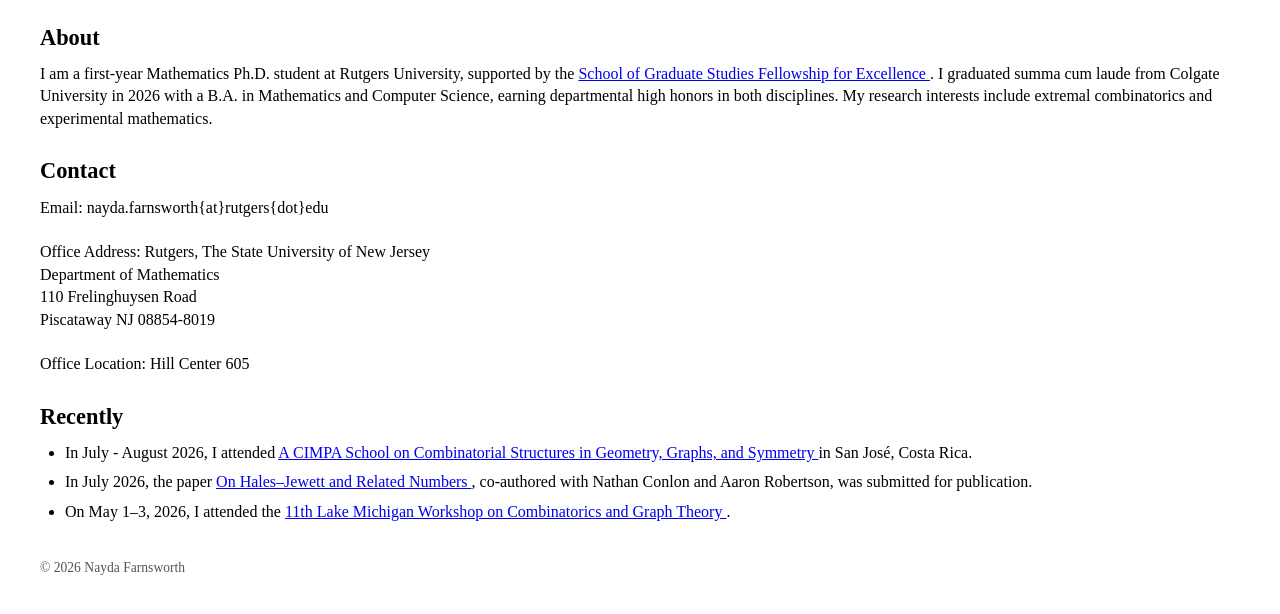
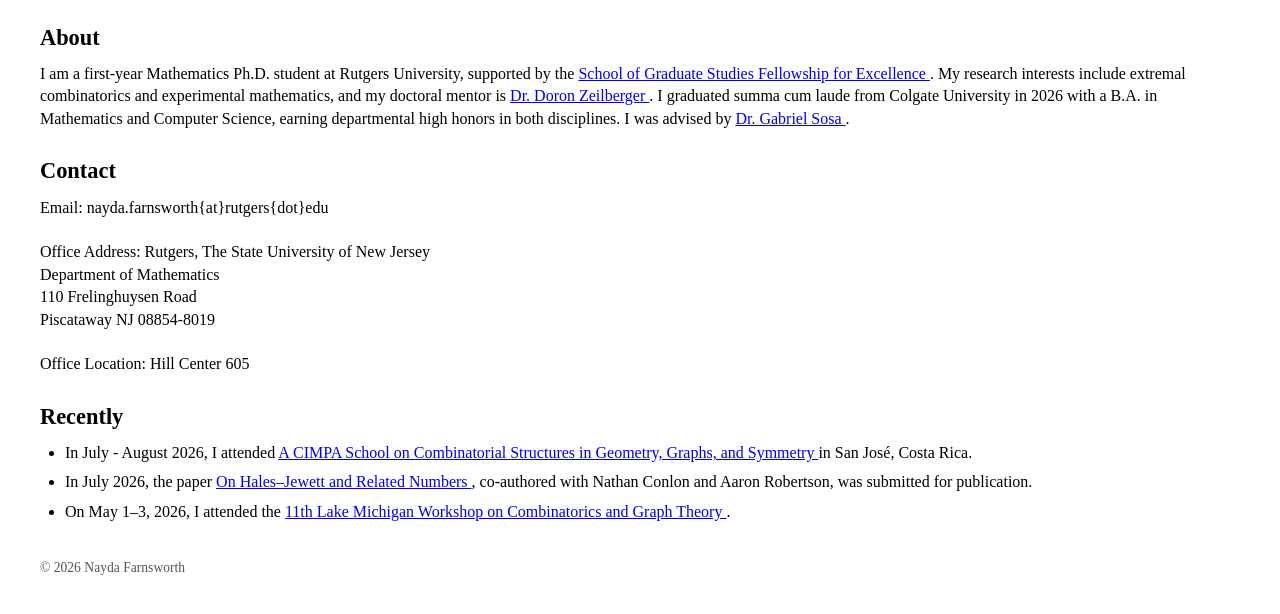
Before and after one commit to njfarnsworth/njfarnsworth.github.io, a plain HTML site: page index.html in a window 1280 px wide. Shown: the part 172-786 px from the top of the page. Drawn offline with Linux system fonts and the light colour scheme.

Commit message:
Update index.html

```diff
--- a/index.html
+++ b/index.html
@@ -48,11 +48,15 @@
       I am a first-year Mathematics Ph.D. student at Rutgers University, supported by the
       <a href="https://grad.rutgers.edu/professional-development/grad-careercraft/sgs-fellowship-excellence">
         School of Graduate Studies Fellowship for Excellence
-      </a>.
+      </a>.  My research interests include extremal combinatorics and experimental mathematics, and my doctoral mentor is <a href="https://sites.math.rutgers.edu/~zeilberg/">
+      Dr. Doron Zeilberger </a>.
+
+
       I graduated summa cum laude from Colgate University in 2026 with a B.A. in
       Mathematics and Computer Science, earning departmental high honors in both
-      disciplines.
-      My research interests include extremal combinatorics and experimental mathematics.
+      disciplines. I was advised by <a href="https://www.lathisms.org/calendar-2020/gabriel-sosa">
+      Dr. Gabriel Sosa  </a>.
+
     </p>
   </section>
 
```
